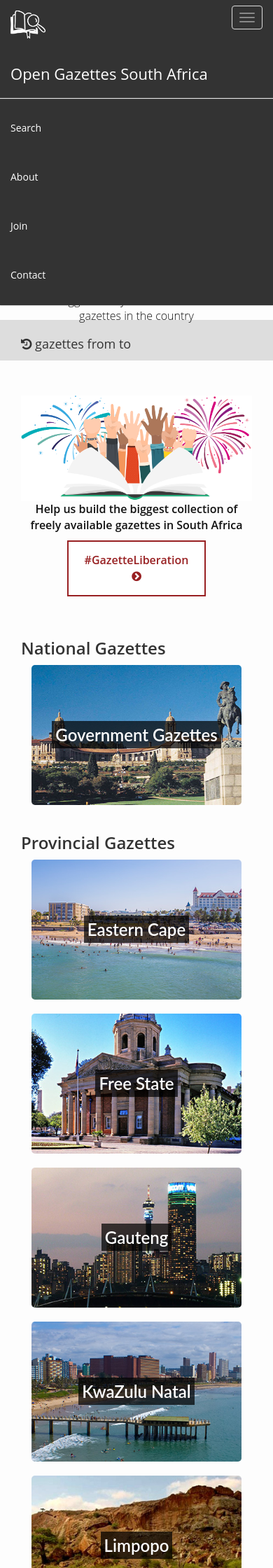
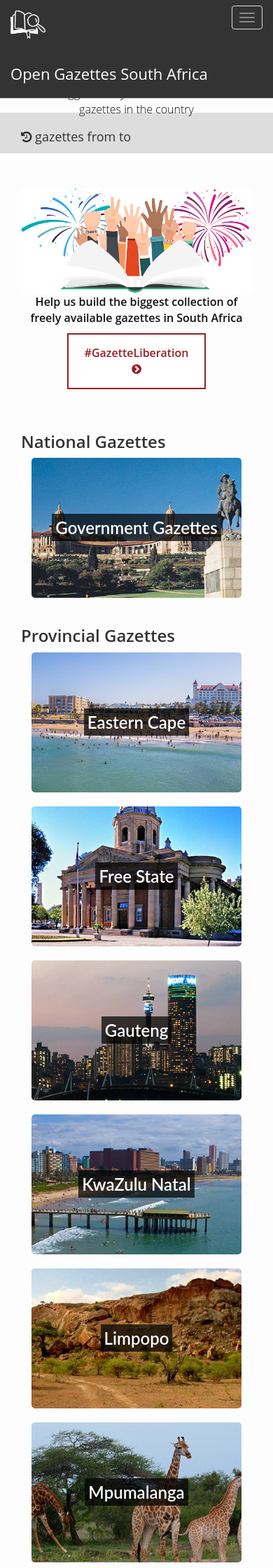
Before and after one commit to OpenUpSA/opengazettes, a Jekyll site: the page built from index.html, in a window 390 px wide. Shown: the top 2240 px of the page at 70% size. Built offline with Jekyll 4.4.1, drawn with Linux system fonts in a browser that asks for light colours; comment, search, counter and statistics services are not loaded.

Commit message:
Collapsing navbar on mobile

```diff
--- a/_includes/header.html
+++ b/_includes/header.html
@@ -2,7 +2,7 @@
   <nav class="navbar navbar-default navbar-static-top" role="navigation">
     <div class="container">
       <div class="navbar-header">
-        <button class="navbar-toggle" type="button" ng-click="navbarCollapsed = !navbarCollapsed">
+        <button class="navbar-toggle collapsed" type="button" data-toggle="collapse" data-target="#navbar-collapse" aria-expanded="false">
           <span class="sr-only">Toggle navigation</span>
           <span class="icon-bar"></span>
           <span class="icon-bar"></span>
@@ -12,7 +12,7 @@
         <a class="navbar-brand" href="/">Open Gazettes South Africa</a>
       </div>
 
-      <div uib-collapse="navbarCollapsed" class="navbar-collapse bs-js-navbar-collapse">
+      <div id="navbar-collapse" class="collapse navbar-collapse">
         <ul class="nav navbar-nav">
           <li>
             <a href="http://search.opengazettes.org.za/search">
--- a/_layouts/default.html
+++ b/_layouts/default.html
@@ -26,6 +26,7 @@
     </script>
 
     <script src="/js/jquery-1.11.3.min.js"></script>
+    <script src="/js/bootstrap-3.3.7.min.js"></script>
     <script src="/js/main.js"></script>
 
   </body>
--- a/_sass/_bootstrap.scss
+++ b/_sass/_bootstrap.scss
@@ -23,7 +23,7 @@
 @import "bootstrap/buttons";
 
 // Components
-// @import "bootstrap/component-animations";
+@import "bootstrap/component-animations";
 // @import "bootstrap/dropdowns";
 // @import "bootstrap/button-groups";
 // @import "bootstrap/input-groups";
```
Also changed, not shown: js/bootstrap-3.3.7.min.js (added).
